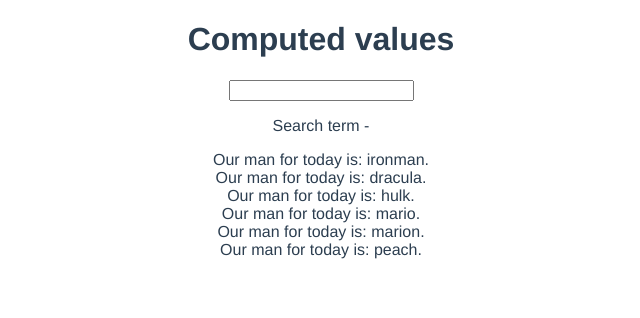
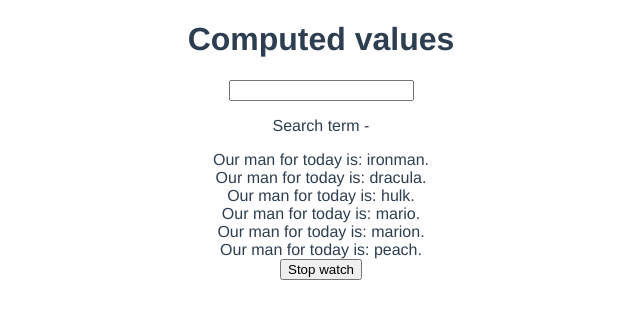
Before and after one commit to OlgaModified/vueJStut, a Vue app in the folder composition-blog/: page / in a window 1280 px wide. Shown: the top 318 px of the page, without its empty margins (319-959 px from the left). Built offline with nearby package versions, Linux system fonts and the light colour scheme.

Commit message:
watch & watchEffect

```diff
--- a/composition-blog/src/views/Home.vue
+++ b/composition-blog/src/views/Home.vue
@@ -4,13 +4,14 @@
     <input type="text" v-model="search" />
     <p>Search term - {{ search }}</p>
     <div v-for="name in matchingNames" :key="name"> Our man for today is:  {{ name }}.</div>
-    <!-- <button @click="updateHero">Update Hero</button> -->
+    <button @click="handleClick">Stop watch</button>
 
   </div>
 </template>
 
 <script>
 import { computed, ref } from '@vue/reactivity'
+import { watch, watchEffect } from '@vue/runtime-core'
 // @ is an alias to /src
 //import HelloWorld from '@/components/HelloWorld.vue'
 
@@ -21,11 +22,24 @@ export default {
     const search = ref('')
     const names = ref(['ironman', 'dracula', 'hulk', 'mario', 'marion', 'peach'])
 
+    const stopWatch = watch(search, ()=>{
+      console.log('big brother watching you')
+    })
+
+    const stopEffect = watchEffect(() => {
+      console.log('watchEffect watching you', search.value)
+    })
+
     const matchingNames = computed(()=>{
       return names.value.filter((name)=> name.includes(search.value))
     })
 
-    return {names, search, matchingNames}
+    const handleClick = ()=>{
+      stopWatch()
+      stopEffect()
+    }
+
+    return {names, search, matchingNames, handleClick}
   }
 
 }
```
